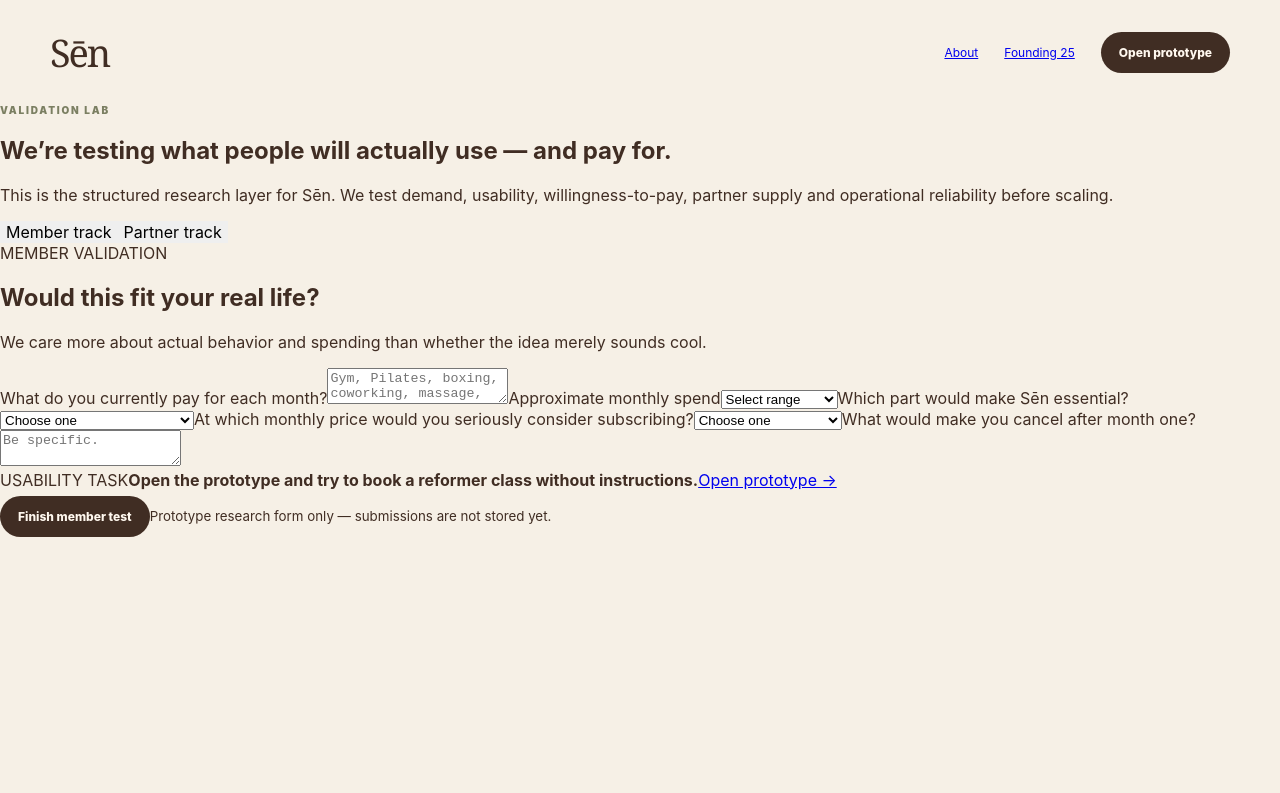
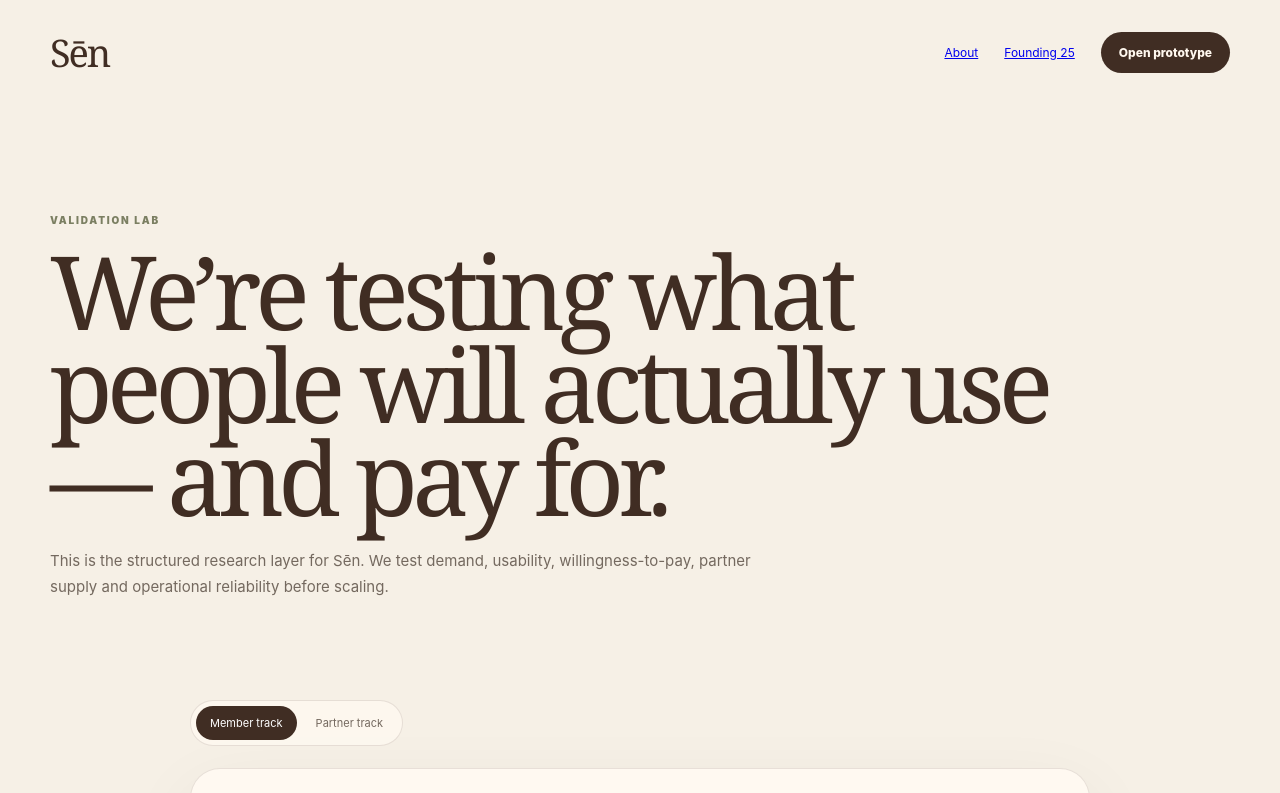
Before and after one commit to laraoliveiracassemiros-del/make-it-happen, a Next.js app: page /validate in a window 1280 px wide. Shown: the top 793 px of the page. Built offline with nearby package versions, Linux system fonts and the light colour scheme.

Commit message:
style Sēn validation lab

```diff
--- a/src/app/globals.css
+++ b/src/app/globals.css
@@ -804,3 +804,78 @@ button:active { transform: scale(.985); }
   .founding-grid { grid-template-columns: 1fr; gap: 35px; padding-bottom: 70px; }
   .founding-hero { padding-top: 85px; }
 }
+
+/* Sēn Validation Lab */
+.validation-hero {
+  width: min(1180px, calc(100% - 44px));
+  margin: 0 auto;
+  padding: 110px 0 65px;
+}
+.validation-hero h1 {
+  max-width: 1000px;
+  font-family: Georgia, serif;
+  font-weight: 500;
+  font-size: clamp(54px, 8vw, 108px);
+  line-height: .91;
+  letter-spacing: -.06em;
+  margin: 18px 0 24px;
+}
+.validation-hero p { max-width: 720px; color: var(--muted); font-size: 15px; line-height: 1.75; }
+.validation-shell {
+  width: min(900px, calc(100% - 44px));
+  margin: 0 auto;
+  padding: 20px 0 110px;
+}
+.track-switch {
+  display: inline-flex;
+  gap: 5px;
+  padding: 5px;
+  margin-bottom: 22px;
+  border: 1px solid var(--line);
+  border-radius: 999px;
+  background: rgba(255,250,242,.72);
+}
+.track-switch button {
+  padding: 10px 14px;
+  border-radius: 999px;
+  background: transparent;
+  color: var(--muted);
+  font-size: 11px;
+}
+.track-switch button.active { background: var(--espresso); color: white; }
+.validation-form, .validation-done {
+  border-radius: 30px;
+  padding: clamp(24px, 5vw, 48px);
+  background: rgba(255,250,242,.92);
+  border: 1px solid var(--line);
+  box-shadow: 0 25px 75px rgba(64,45,35,.065);
+}
+.validation-intro > span, .validation-done > span {
+  font-size: 9px; font-weight: 900; letter-spacing: .16em; color: var(--olive);
+}
+.validation-intro h2, .validation-done h2 {
+  font-family: Georgia, serif; font-weight: 500; font-size: 42px; letter-spacing: -.045em; margin: 10px 0 10px;
+}
+.validation-intro p, .validation-done p { color: var(--muted); font-size: 12px; line-height: 1.65; }
+.validation-form { display: grid; gap: 17px; }
+.validation-form label {
+  display: grid; gap: 8px; color: var(--muted);
+  text-transform: uppercase; letter-spacing: .08em; font-size: 9px; font-weight: 800;
+}
+.validation-form input, .validation-form select, .validation-form textarea {
+  width: 100%; border: 1px solid var(--line); border-radius: 15px;
+  background: var(--cream); color: var(--ink); padding: 14px;
+  outline: 0; font-size: 12px; text-transform: none; letter-spacing: 0; font-weight: 400;
+}
+.validation-form textarea { min-height: 105px; resize: vertical; }
+.research-task {
+  margin-top: 8px; padding: 18px; border-radius: 18px; background: var(--cream-2);
+}
+.research-task span, .research-task strong, .research-task a { display: block; }
+.research-task span { font-size: 8px; letter-spacing: .13em; font-weight: 900; color: var(--olive); }
+.research-task strong { margin: 8px 0 13px; font-family: Georgia, serif; font-size: 18px; font-weight: 500; }
+.research-task a { color: var(--espresso); font-size: 11px; font-weight: 800; }
+.validation-form > small { color: var(--muted); font-size: 9px; }
+.validation-done button {
+  margin-top: 18px; padding: 11px 15px; border-radius: 999px; background: var(--cream-2); color: var(--espresso);
+}
```
